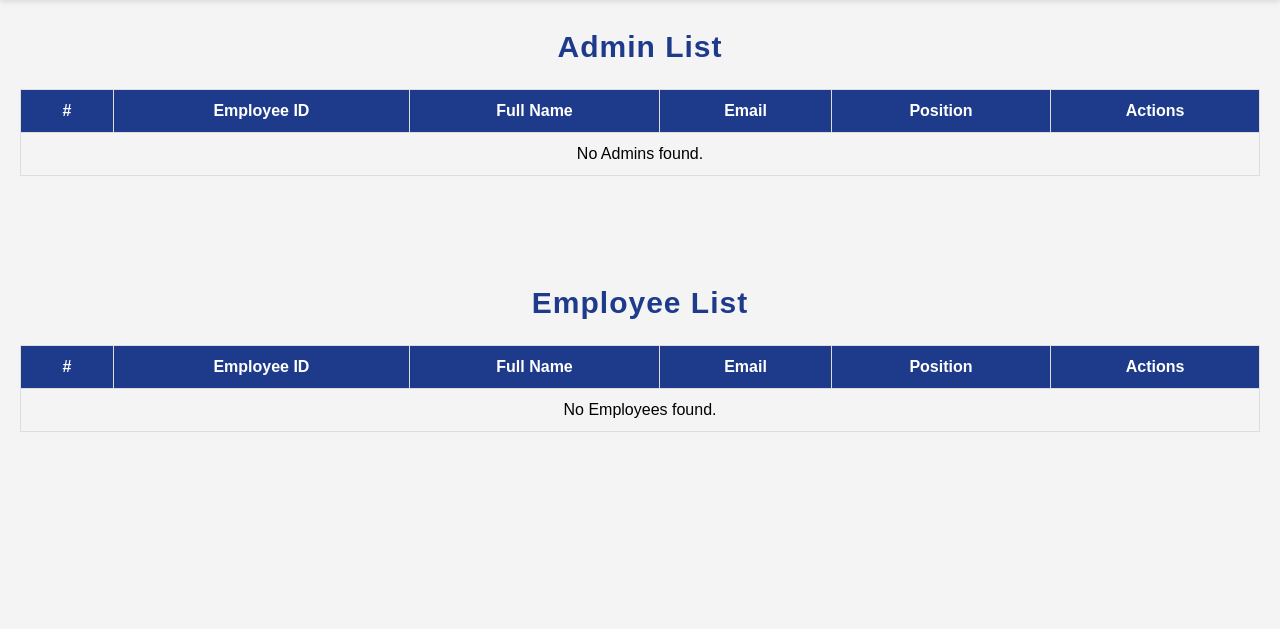
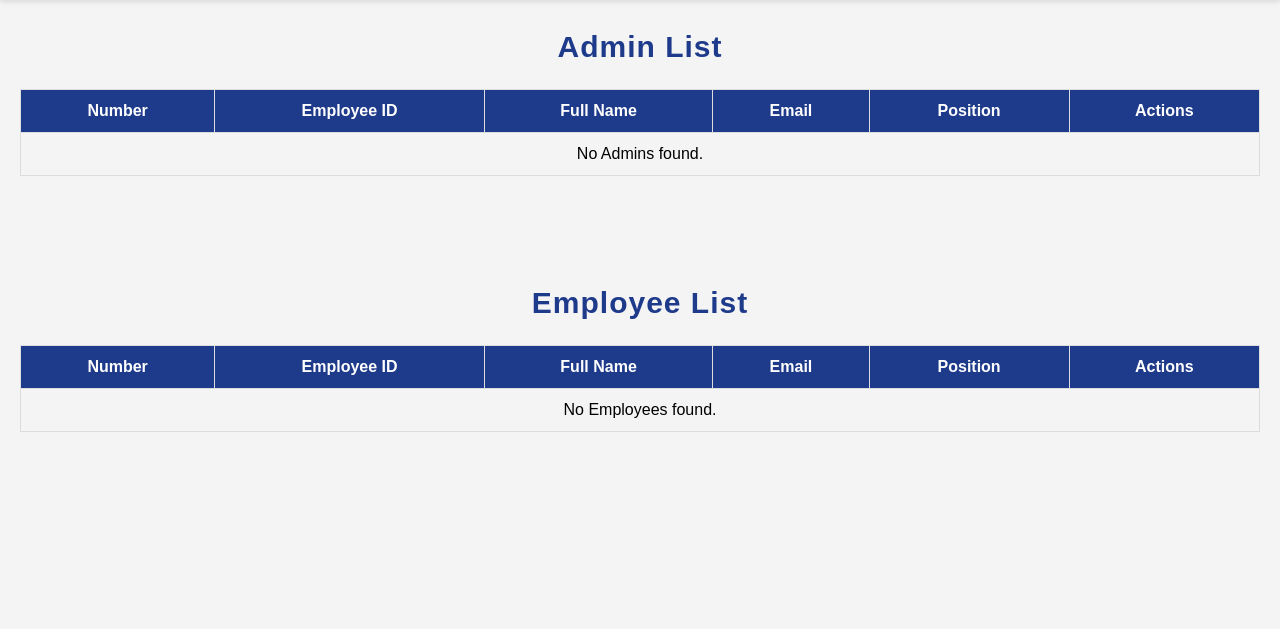
Before and after one commit to sstteeward/EIS-G1, a PHP site: page /Admin/employee.php in a window 1280 px wide. Shown: the part 80-709 px from the top of the page. Run offline with PHP 8.4, Linux system fonts and the light colour scheme; data that the repository does not hold is empty.

Commit message:
edited employee.php at Admin

```diff
--- a/Admin/employee.php
+++ b/Admin/employee.php
@@ -31,7 +31,7 @@
       <table class="employee-table">
         <thead>
           <tr>
-            <th>#</th>
+            <th>Number</th>
             <th>Employee ID</th>
             <th>Full Name</th>
             <th>Email</th>
@@ -79,7 +79,7 @@
       <table class="employee-table">
         <thead>
           <tr>
-            <th>#</th>
+            <th>Number</th>
             <th>Employee ID</th>
             <th>Full Name</th>
             <th>Email</th>
```
